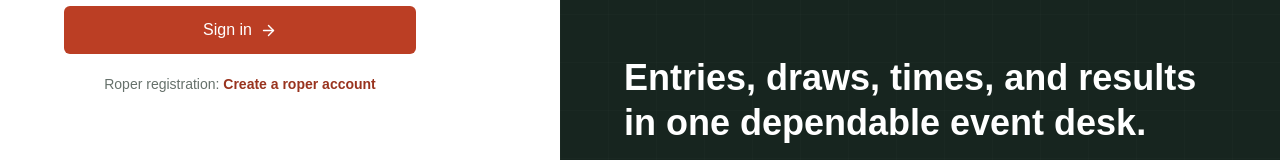
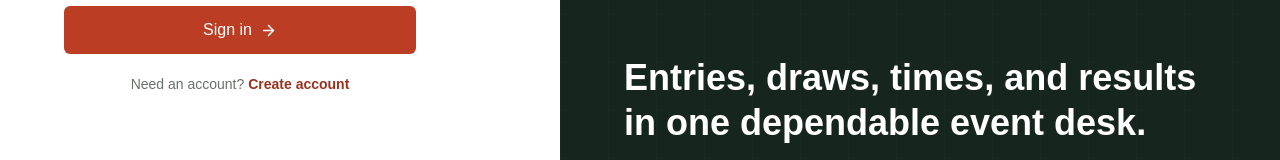
Before and after one commit to psides83/roping-systems, a Next.js app: page /auth/login in a window 1280 px wide. Shown: the part 514-674 px from the top of the page. Built offline with nearby package versions, Linux system fonts and the light colour scheme; no server answers.

Commit message:
Preserve staff invitation flow through account registration and sign-in

```diff
--- a/src/app/auth/actions.ts
+++ b/src/app/auth/actions.ts
@@ -6,6 +6,7 @@ import { z } from "zod";
 import { createClient } from "@/lib/supabase/server";
 import { isSupabaseConfigured } from "@/lib/supabase/config";
 import { formatProperNoun } from "@/lib/utils";
+import { authDestination } from "@/lib/auth-destination";
 
 export interface AuthState {
   message?: string;
@@ -44,6 +45,7 @@ export async function login(
   const supabase = await createClient();
   const { error } = await supabase.auth.signInWithPassword(parsed.data);
   if (error) return { message: error.message };
+  if (authDestination(formData.get("next")) === "/staff-invitations") redirect("/staff-invitations");
   const invitations = await supabase.rpc("my_staff_invitations");
   if (invitations.data?.length) redirect("/staff-invitations");
   redirect("/dashboard");
@@ -66,11 +68,11 @@ export async function signup(
     process.env.NEXT_PUBLIC_SITE_URL ??
     "http://localhost:3000";
   const supabase = await createClient();
-  const { error } = await supabase.auth.signUp({
+  const { data, error } = await supabase.auth.signUp({
     email: parsed.data.email,
     password: parsed.data.password,
     options: {
-      emailRedirectTo: `${origin}/auth/callback`,
+      emailRedirectTo: `${origin}/auth/callback?next=${encodeURIComponent(authDestination(formData.get("next")))}`,
       data: {
         first_name: parsed.data.firstName,
         last_name: parsed.data.lastName,
@@ -79,9 +81,12 @@ export async function signup(
   });
 
   if (error) return { message: error.message };
+  if (data.session) redirect(authDestination(formData.get("next")));
   return {
     message:
-      "Check your email to confirm your account, then return here to sign in.",
+      authDestination(formData.get("next")) === "/staff-invitations"
+        ? "Check your email to confirm your account and continue to your staff invitation. If the confirmation opens elsewhere, return to the invitation link and sign in."
+        : "Check your email to confirm your account, then return here to sign in.",
   };
 }
 
--- a/src/app/auth/callback/route.ts
+++ b/src/app/auth/callback/route.ts
@@ -1,9 +1,10 @@
 import { NextResponse, type NextRequest } from "next/server";
 import { createClient } from "@/lib/supabase/server";
+import { authDestination } from "@/lib/auth-destination";
 
 export async function GET(request: NextRequest) {
   const code = request.nextUrl.searchParams.get("code");
-  const next = request.nextUrl.searchParams.get("next") ?? "/dashboard";
+  const next = authDestination(request.nextUrl.searchParams.get("next"));
 
   if (code) {
     const supabase = await createClient();
@@ -11,5 +12,5 @@ export async function GET(request: NextRequest) {
     if (!error) return NextResponse.redirect(new URL(next, request.url));
   }
 
-  return NextResponse.redirect(new URL("/auth/login?error=confirmation", request.url));
+  return NextResponse.redirect(new URL(`/auth/login?error=confirmation&next=${encodeURIComponent(next)}`, request.url));
 }
--- a/src/app/auth/login/page.tsx
+++ b/src/app/auth/login/page.tsx
@@ -1,7 +1,9 @@
 import { AuthForm } from "@/components/auth-form";
 import { isSupabaseConfigured } from "@/lib/supabase/config";
+import { authDestination } from "@/lib/auth-destination";
 
-export default function LoginPage() {
+export default async function LoginPage({ searchParams }: { searchParams: Promise<{ next?: string }> }) {
+  const next = authDestination((await searchParams).next);
   const configured = isSupabaseConfigured();
-  return <div className="mx-auto max-w-md"><p className="text-xs font-bold uppercase text-[var(--brand-accent-strong)]">Producer access</p><h1 className="mt-3 text-3xl font-bold">Welcome back</h1><p className="mt-3 text-sm leading-6 text-[#66716b]">Sign in to manage memberships, entries, and live roping operations.</p>{!configured ? <p className="mt-5 rounded-md border border-sky-200 bg-sky-50 p-3 text-sm text-sky-900">Supabase is not connected, so authentication is in preview mode.</p> : null}<AuthForm mode="login" configured={configured} /></div>;
+  return <div className="mx-auto max-w-md"><p className="text-xs font-bold uppercase text-[var(--brand-accent-strong)]">{next === "/staff-invitations" ? "Staff invitation" : "Producer access"}</p><h1 className="mt-3 text-3xl font-bold">Welcome back</h1><p className="mt-3 text-sm leading-6 text-[#66716b]">{next === "/staff-invitations" ? "Sign in with the email address your producer invited." : "Sign in to manage memberships, entries, and live roping operations."}</p>{!configured ? <p className="mt-5 rounded-md border border-sky-200 bg-sky-50 p-3 text-sm text-sky-900">Supabase is not connected, so authentication is in preview mode.</p> : null}<AuthForm mode="login" configured={configured} next={next} /></div>;
 }
--- a/src/app/auth/signup/page.tsx
+++ b/src/app/auth/signup/page.tsx
@@ -1,7 +1,10 @@
 import { AuthForm } from "@/components/auth-form";
 import { isSupabaseConfigured } from "@/lib/supabase/config";
+import { authDestination } from "@/lib/auth-destination";
 
-export default function SignupPage() {
+export default async function SignupPage({ searchParams }: { searchParams: Promise<{ next?: string }> }) {
+  const next = authDestination((await searchParams).next);
+  const staff = next === "/staff-invitations";
   const configured = isSupabaseConfigured();
-  return <div className="mx-auto max-w-md"><p className="text-xs font-bold uppercase text-[var(--brand-accent-strong)]">Roper registration</p><h1 className="mt-3 text-3xl font-bold">Create your roper account</h1><p className="mt-3 text-sm leading-6 text-[#66716b]">Your login can be used across producers you belong to. Producer administration requires an invitation.</p><AuthForm mode="signup" configured={configured} /></div>;
+  return <div className="mx-auto max-w-md"><p className="text-xs font-bold uppercase text-[var(--brand-accent-strong)]">{staff ? "Staff invitation" : "Roper registration"}</p><h1 className="mt-3 text-3xl font-bold">{staff ? "Create your account" : "Create your roper account"}</h1><p className="mt-3 text-sm leading-6 text-[#66716b]">{staff ? "Use the email address your producer invited. Verify your email to continue to your staff invitation." : "Your login can be used across producers you belong to. Producer administration requires an invitation."}</p><AuthForm mode="signup" configured={configured} next={next} /></div>;
 }
--- a/src/app/staff-invitations/page.tsx
+++ b/src/app/staff-invitations/page.tsx
@@ -1,11 +1,18 @@
 import Link from "next/link";
-import { redirect } from "next/navigation";
 import { createClient } from "@/lib/supabase/server";
 import { AcceptStaffInvitation } from "@/components/settings/accept-staff-invitation";
 export default async function StaffInvitationsPage() {
   const db = await createClient();
   const {data} = await db.auth.getClaims();
-  if (!data?.claims) redirect("/auth/login");
+  if (!data?.claims) return <main className="mx-auto max-w-md px-5 py-12">
+    <h1 className="text-2xl font-bold">Accept your staff invitation</h1>
+    <p className="mt-3 text-sm leading-6 text-[#66716b]">Sign in using the email address your producer invited. Your invitation will be shown after sign-in.</p>
+    <div className="mt-6 flex flex-wrap gap-3">
+      <Link href="/auth/login?next=%2Fstaff-invitations" className="rounded-md brand-accent-fill px-4 py-3 text-sm font-bold text-white">Sign in</Link>
+      <Link href="/auth/signup?next=%2Fstaff-invitations" className="rounded-md border border-[#ccd4d0] px-4 py-3 text-sm font-semibold">Create account</Link>
+    </div>
+    <p className="mt-4 text-xs leading-5 text-[#66716b]">New accounts must verify their email before accepting an invitation.</p>
+  </main>;
   const invitations = await db.rpc("my_staff_invitations");
   if (invitations.error) throw new Error("Unable to load staff invitations.");
   return <main className="mx-auto max-w-2xl px-5 py-10"><h1 className="text-2xl font-bold">Staff invitations</h1>
--- a/src/components/auth-form.tsx
+++ b/src/components/auth-form.tsx
@@ -11,12 +11,13 @@ function FieldError({ messages }: { messages?: string[] }) {
   return messages?.length ? <p className="mt-1.5 text-xs font-medium text-rose-700">{messages[0]}</p> : null;
 }
 
-export function AuthForm({ mode, configured }: { mode: "login" | "signup"; configured: boolean }) {
+export function AuthForm({ mode, configured, next = "/dashboard" }: { mode: "login" | "signup"; configured: boolean; next?: string }) {
   const action = mode === "login" ? login : signup;
   const [state, formAction, pending] = useActionState(action, initialState);
 
   return (
     <form action={formAction} className="mt-7 w-full max-w-[22rem] space-y-4">
+      <input type="hidden" name="next" value={next} />
       {mode === "signup" ? <div className="grid gap-4 sm:grid-cols-2"><label className="block text-sm font-semibold">First name<input name="firstName" autoComplete="given-name" className="mt-2 h-11 w-full rounded-md border border-[#ccd4d0] bg-white px-3 outline-none focus:border-[var(--brand-accent)]" required /></label><label className="block text-sm font-semibold">Last name<input name="lastName" autoComplete="family-name" className="mt-2 h-11 w-full rounded-md border border-[#ccd4d0] bg-white px-3 outline-none focus:border-[var(--brand-accent)]" required /></label><div className="sm:col-span-1"><FieldError messages={state.errors?.firstName} /></div><div className="sm:col-span-1"><FieldError messages={state.errors?.lastName} /></div></div> : null}
       <label className="block text-sm font-semibold">Email address<input name="email" type="email" autoComplete="email" className="mt-2 h-11 w-full rounded-md border border-[#ccd4d0] bg-white px-3 outline-none focus:border-[var(--brand-accent)]" placeholder="you@example.com" required /></label>
       <FieldError messages={state.errors?.email} />
@@ -25,7 +26,7 @@ export function AuthForm({ mode, configured }: { mode: "login" | "signup"; confi
       {state.message ? <p className="rounded-md border border-amber-200 bg-amber-50 p-3 text-sm leading-5 text-amber-900">{state.message}</p> : null}
       <button disabled={pending || !configured} className="flex h-12 w-full items-center justify-center gap-2 rounded-md brand-accent-fill text-sm font-bold text-white enabled:hover:bg-[var(--brand-accent-strong)] disabled:cursor-not-allowed disabled:opacity-50">{pending ? <LoaderCircle size={17} className="animate-spin" /> : null}{mode === "login" ? "Sign in" : "Create account"}<ArrowRight size={17} /></button>
       {!configured ? <Link href="/dashboard" className="flex h-11 w-full items-center justify-center rounded-md border border-[#ccd4d0] text-sm font-semibold text-[#334139] hover:bg-[#f5f6f5]">Continue in preview mode</Link> : null}
-      <p className="pt-1 text-center text-sm text-[#66716b]">{mode === "login" ? "Roper registration:" : "Already have an account?"} <Link href={mode === "login" ? "/auth/signup" : "/auth/login"} className="font-bold text-[var(--brand-accent-strong)]">{mode === "login" ? "Create a roper account" : "Sign in"}</Link></p>
+      <p className="pt-1 text-center text-sm text-[#66716b]">{mode === "login" ? "Need an account?" : "Already have an account?"} <Link href={`${mode === "login" ? "/auth/signup" : "/auth/login"}?next=${encodeURIComponent(next)}`} className="font-bold text-[var(--brand-accent-strong)]">{mode === "login" ? "Create account" : "Sign in"}</Link></p>
     </form>
   );
 }
--- /dev/null
+++ b/src/lib/auth-destination.ts
@@ -0,0 +1,5 @@
+export function authDestination(value: unknown): string {
+  return typeof value === "string" && ["/staff-invitations", "/dashboard", "/roper"].includes(value)
+    ? value
+    : "/dashboard";
+}
```
Also changed, not shown: 1 other file (tests, documents, lock files or other folders).
